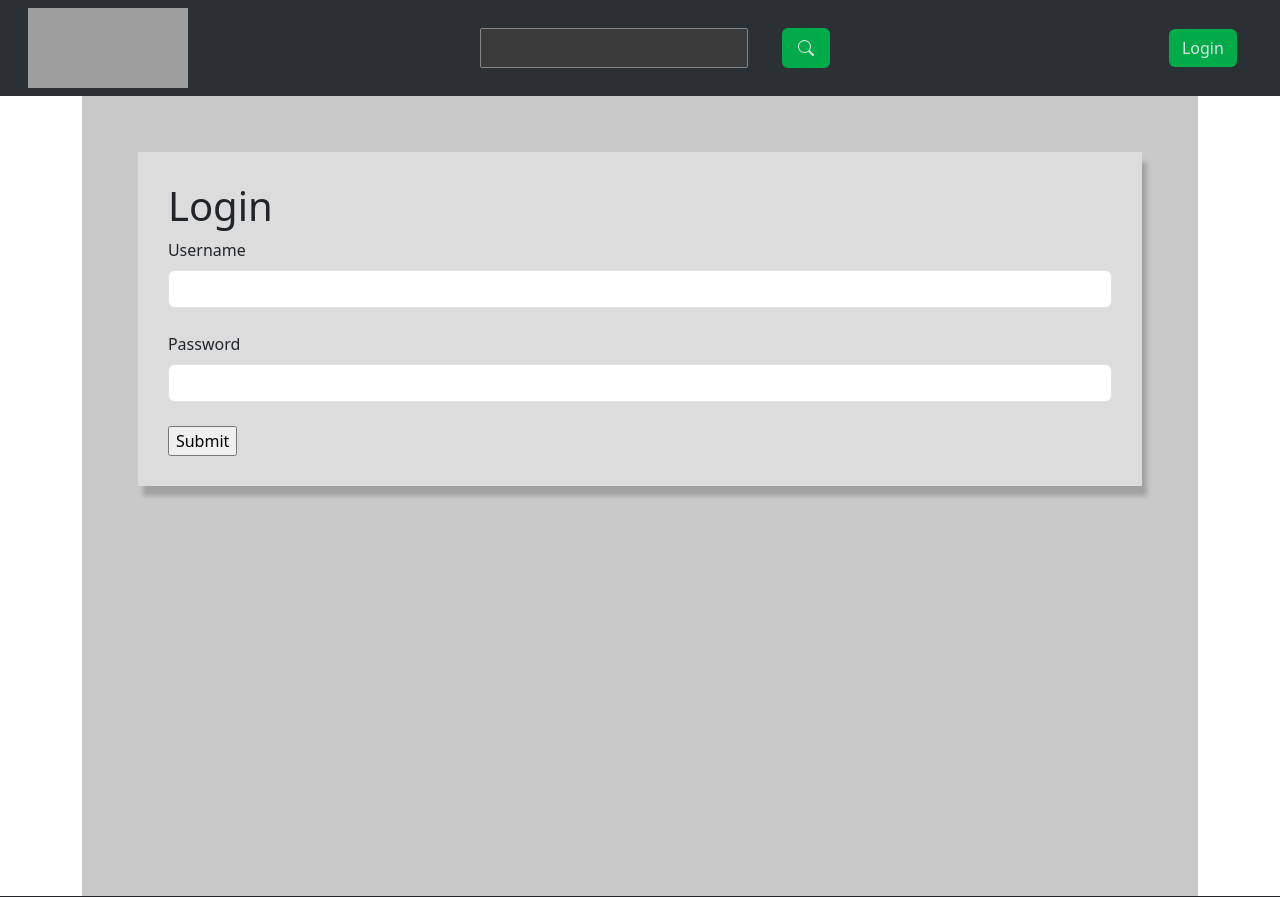
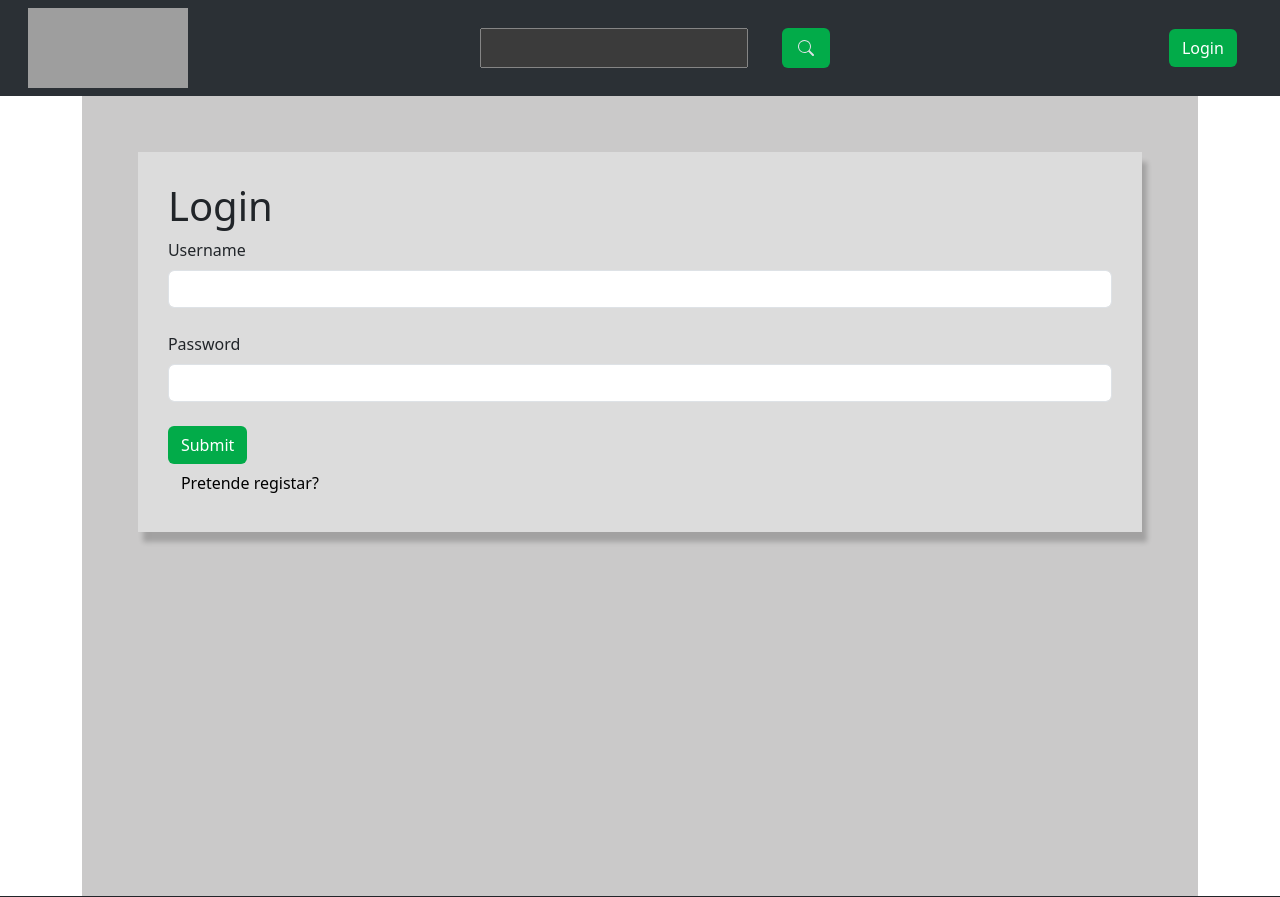
Before and after one commit to VascoMarmelo/300Buy, a Django app: page /login/ in a window 1280 px wide. Shown: the top 897 px of the page. Run offline with Django 4.2, Linux system fonts and the light colour scheme; some libraries are stand-ins or nearby versions; grey boxes are pictures that could not be loaded.

Commit message:
Updated Register

```diff
--- a/_300Buy/app/static/polls/base_page.js
+++ b/_300Buy/app/static/polls/base_page.js
@@ -5,7 +5,7 @@ function RedirectButton({ href, name }){
     };
 
     return (
-        <button onClick={buttonClicked} className="btn" style={{"backgroundColor": "rgba(2, 171, 73)"}}>{name}</button>
+        <button onClick={buttonClicked} className="btn" style={{"color": "white", "backgroundColor": "rgba(2, 171, 73)"}}>{name}</button>
     )
 }
 
--- a/_300Buy/app/static/polls/login_page.js
+++ b/_300Buy/app/static/polls/login_page.js
@@ -0,0 +1,16 @@
+function RedirectText({ href, name }){
+
+    const buttonClicked = () => {
+        window.location.href = href;
+        console.log("HJDHKksjadfkj");
+    };
+
+    return (
+        <button onClick={buttonClicked} className="btn d-flex justify-content-center" style={{ "color": "black", "backgroundColor": "rgba(2, 171, 73, 0)"}}>{name}</button>
+    )
+}
+
+const domContainerRegisterBtn = document.querySelector('#registerBtn');
+if (domContainerRegisterBtn){
+    ReactDOM.render(<RedirectText href={'/register'} name={'Pretende registar?'} />, domContainerRegisterBtn);
+}
--- a/_300Buy/app/templates/app/login.html
+++ b/_300Buy/app/templates/app/login.html
@@ -1,4 +1,6 @@
 {% extends 'app/base_app.html' %}
+
+{% load static %}
 
 {% block content %}
 
@@ -11,9 +13,18 @@
                 <div>
                     <label class="form-label">Username</label><input type="text" class="form-control" name="username"><br/>
                     <label class="form-label">Password</label><input type="password" class="form-control" name="password"><br/>
-                    <input type="submit">
+                    <div class="col-sm">
+                        <input class="btn" type="submit" class="d-flex justify-content-start" style="color: white; background-color: rgba(2, 171, 73)">
+                    </div>
                 </div>
             </form>
+            <div class="row">
+
+            </div>
+            <div id="registerBtn" class="d-flex justify-content-start" style="align-content: end; text-align: start;">
+            </div>
         </div>
+
+        <script type="text/babel" src="{% static 'polls/login_page.js' %}" defer></script>
     </div>
 {% endblock %}
```
Also changed, not shown: _300Buy/app/static/polls/main_page.js (+9 -4 lines), _300Buy/db.sqlite3.
